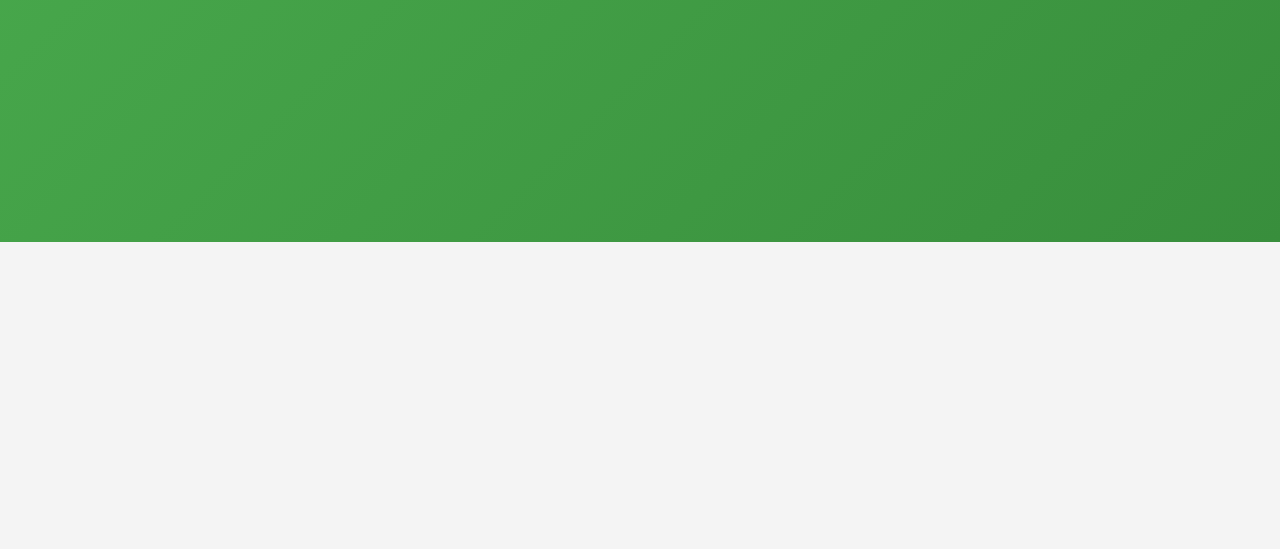
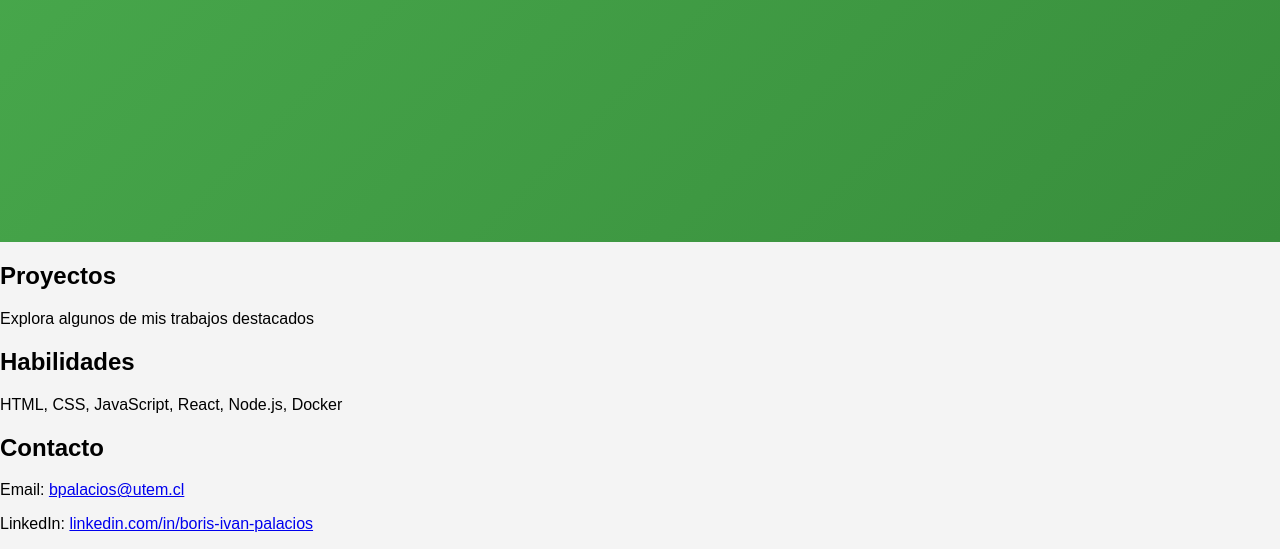
Before and after one commit to borisipe/portafolio_linkedin, a plain HTML site: page index.html in a window 1280 px wide. Shown: the part 558-1107 px from the top of the page. Before the commit the page ends 800 px from the top, so only its background shows below. Drawn offline with Linux system fonts and the light colour scheme.

Commit message:
Commit 4 - Error en el Commit 3 - Arreglo de la seeción inicial

```diff
--- a/index.html
+++ b/index.html
@@ -18,5 +18,27 @@
       </div>
     </div>
   </header>
+
+  <section id="projects">
+    <div class="content">
+      <h2>Proyectos</h2>
+      <p>Explora algunos de mis trabajos destacados</p>
+    </div>
+  </section>
+
+  <section id="skills">
+    <div class="content">
+      <h2>Habilidades</h2>
+      <p>HTML, CSS, JavaScript, React, Node.js, Docker</p>
+    </div>
+  </section>
+
+  <section id="contact">
+    <div class="content">
+      <h2>Contacto</h2>
+      <p>Email: <a href="mailto:bpalacios@utem.cl">bpalacios@utem.cl</a></p>
+      <p>LinkedIn: <a href="https://linkedin.com/in/boris-ivan-palacios">linkedin.com/in/boris-ivan-palacios</a></p>
+    </div>
+  </section>
 </body>
 </html>
```
